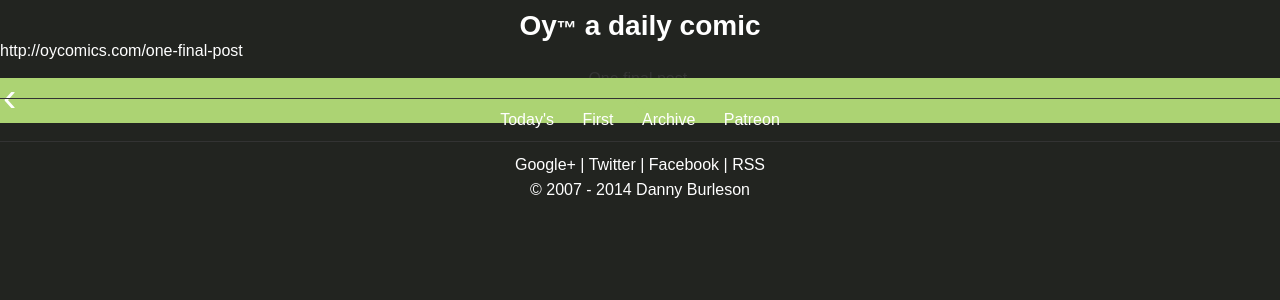
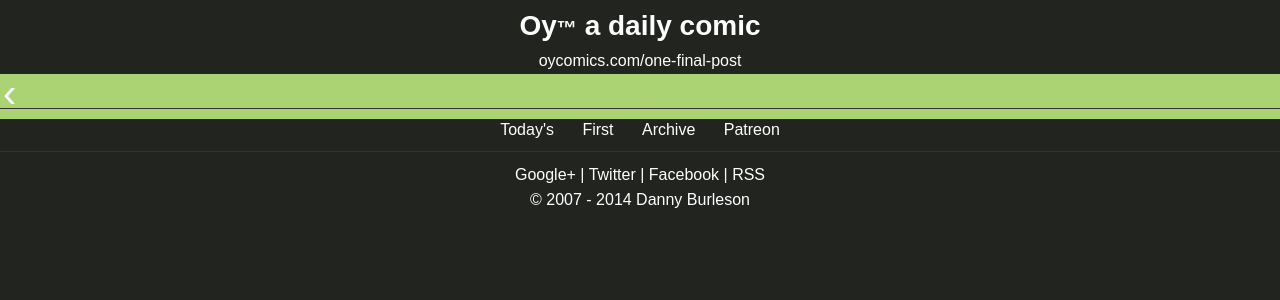
Before and after one commit to oycomics/oycomics.github.io, a Jekyll site: the page built from index.html, in a window 1280 px wide. Shown: the top 300 px of the page. Built offline with Jekyll 4.4.1, drawn with Linux system fonts in a browser that asks for light colours; Markdown is read by kramdown in place of the engine named in the settings; the list of posts is cut into pages by our own code.

Commit message:
Update home.html

```diff
--- a/_layouts/home.html
+++ b/_layouts/home.html
@@ -10,11 +10,9 @@
 <body>
 <div class="site home">
 {% include title.html %}
-<div class="copy_paste_share_url copy_paste_share_home">
 {% for post in site.posts limit:1 %}
-<a href="{{ site.url }}{{ post.url }}">{{ site.url }}{{ post.url }}</a>
+<a class="copy_paste_share" href="{{ site.url }}{{ post.url }}">oycomics.com{{ post.url }}</a>
 {% endfor %}
-</div>
 <div class="homecomic">
 	{{ content }}
 </div>
```
